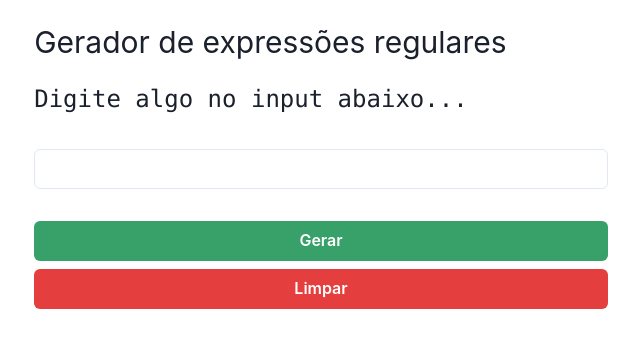
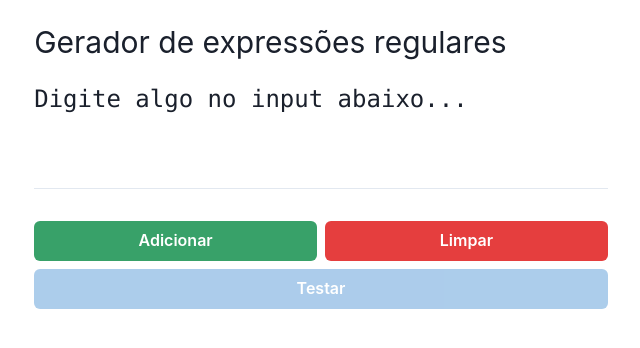
Before and after one commit to lgustavosoftwareengineer/regex-generator, a Next.js app: page / in a window 1280 px wide. Shown: the top 348 px of the page, without its empty margins (319-959 px from the left). Built offline with nearby package versions, Linux system fonts and the light colour scheme.

Commit message:
feat(core/providers): create RegexProvider
;

```diff
--- a/src/core/hooks/useRegex.jsx
+++ b/src/core/hooks/useRegex.jsx
@@ -1,28 +1,12 @@
-import {useState, useCallback} from 'react'
-import regexgen from 'regexgen'
+import {useContext} from 'react'
+import {RegexProvider} from 'core/providers'
 
 export default function useRegex() {
-  const [phrases, setPhrases] = useState([])
+  const context = useContext(RegexProvider.Context)
 
-  const getRegex = useCallback(() => {
-    if (phrases.length === 0) {
-      return
-    }
-    return regexgen(phrases).toString()
-  }, [phrases])
-
-  const add = (phrase) => {
-    if (!phrase) {
-      return
-    }
-    if (phrases.length === 0) {
-      setPhrases([phrase])
-    }
-
-    setPhrases([...phrases, phrase])
+  if (!context) {
+    throw new Error('This hook must be wrapped by RegexProvider.')
   }
 
-  const clear = () => setPhrases([])
-
-  return [getRegex, {add, clear}]
+  return context
 }
--- /dev/null
+++ b/src/core/providers/RegexProvider.jsx
@@ -0,0 +1,44 @@
+import React, {createContext, useState, useCallback} from 'react'
+import regexgen from 'regexgen'
+
+const RegexContext = createContext(null)
+
+export default function RegexProvider({children}) {
+  const [words, setWords] = useState([])
+
+  const getRegex = useCallback(() => {
+    if (words.length === 0) {
+      return
+    }
+    return {value: regexgen(words).toString(), regex: regexgen(words)}
+  }, [words])
+
+  const add = (word) => {
+    if (!word) {
+      return
+    }
+    if (words.length === 0) {
+      setWords([word])
+    }
+
+    if (words.find((wordElement) => wordElement === word)) {
+      return
+    }
+
+    setWords([...words, word])
+  }
+
+  const clear = () => setWords([])
+
+  return (
+    <RegexContext.Provider
+      value={[
+        {getRegex, words},
+        {add, clear},
+      ]}>
+      {children}
+    </RegexContext.Provider>
+  )
+}
+
+RegexProvider.Context = RegexContext
--- a/src/core/providers/index.jsx
+++ b/src/core/providers/index.jsx
@@ -1 +1,2 @@
-export { default as ThemeProvider } from "./ThemeProvider";
+export {default as ThemeProvider} from './ThemeProvider'
+export {default as RegexProvider} from './RegexProvider'
--- a/src/pages/_app.jsx
+++ b/src/pages/_app.jsx
@@ -1,10 +1,12 @@
 import '../styles/globals.css'
-import {ThemeProvider} from 'core/providers'
+import {ThemeProvider, RegexProvider} from 'core/providers'
 
 export default function MyApp({Component, pageProps}) {
   return (
     <ThemeProvider>
-      <Component {...pageProps} />
+      <RegexProvider>
+        <Component {...pageProps} />
+      </RegexProvider>
     </ThemeProvider>
   )
 }
--- a/src/pages/index.jsx
+++ b/src/pages/index.jsx
@@ -1,15 +1,31 @@
 import React from 'react'
-import {Flex, Container, Input, Button, Text, Box} from '@chakra-ui/react'
+import {
+  Flex,
+  Container,
+  Input,
+  Button,
+  Text,
+  Box,
+  useDisclosure,
+} from '@chakra-ui/react'
 import {useRegex} from 'core/hooks'
+import {Fade} from '@material-ui/core'
 export default function HomePage() {
-  const [regex, {add, clear}] = useRegex()
-  const [value, setValue] = React.useState('')
+  const [{getRegex, words}, {add, clear}] = useRegex()
+  const [wordValue, setWordValue] = React.useState('')
+  const [regexValidator, setRegexValidator] = React.useState('')
+  const {isOpen, onToggle} = useDisclosure()
 
-  const handleChange = (event) => setValue(event.target.value)
+  const {value: regexValue, regex} = getRegex() ?? {}
+  const isValidatorOk = regex?.test(regexValidator)
 
-  const addNewPhrase = () => {
-    add(value)
-    setValue('')
+  const handleChangeWords = (event) => setWordValue(event.target.value)
+  const handleChangeRegexValidator = (event) =>
+    setRegexValidator(event.target.value)
+
+  const addNewWord = () => {
+    add(wordValue)
+    setWordValue('')
   }
 
   return (
@@ -17,18 +33,50 @@ export default function HomePage() {
       <Flex flexDirection="column" flex={1} justifyContent="space-between">
         <Text fontSize="3xl">Gerador de expressões regulares</Text>
         <Text as="samp" fontSize="2xl" my="4">
-          {regex() ?? 'Digite algo no input abaixo...'}
+          {regexValue ?? 'Digite algo no input abaixo...'}
         </Text>
-        <Input value={value} onChange={handleChange} my="4" />
-        <Flex mt="4" flexDirection="column">
-          <Button onClick={addNewPhrase} colorScheme="green">
-            Gerar
+        <Flex flexDirection="column">
+          {words.map((word, index) => (
+            <Text key={`${index}`} my={2}>
+              {word}
+            </Text>
+          ))}
+        </Flex>
+        <Input
+          value={wordValue}
+          onChange={handleChangeWords}
+          my="4"
+          variant="flushed"
+        />
+        <Flex mt="4" flex={1}>
+          <Button flex={1} onClick={addNewWord} colorScheme="green">
+            Adicionar
           </Button>
-          <Box h="2" />
-          <Button onClick={() => clear()} colorScheme="red">
+          <Box w="2" />
+          <Button flex={1} onClick={() => clear()} colorScheme="red">
             Limpar
           </Button>
         </Flex>
+        <Box h="2" />
+        <Button colorScheme="blue" onClick={onToggle} disabled={!words.length}>
+          Testar
+        </Button>
+        <Fade in={isOpen}>
+          <Box p="40px" mt="4" rounded="md" shadow="md">
+            <Text fontSize="2xl">
+              Sua regex está {isValidatorOk ? '✅' : '❌'}
+            </Text>
+            <Input
+              fontSize="2xl"
+              color={isValidatorOk ? 'green' : 'red'}
+              isInvalid={!isValidatorOk}
+              value={regexValidator}
+              onChange={handleChangeRegexValidator}
+              variant="flushed"
+              my="4"
+            />
+          </Box>
+        </Fade>
       </Flex>
     </Container>
   )
```
